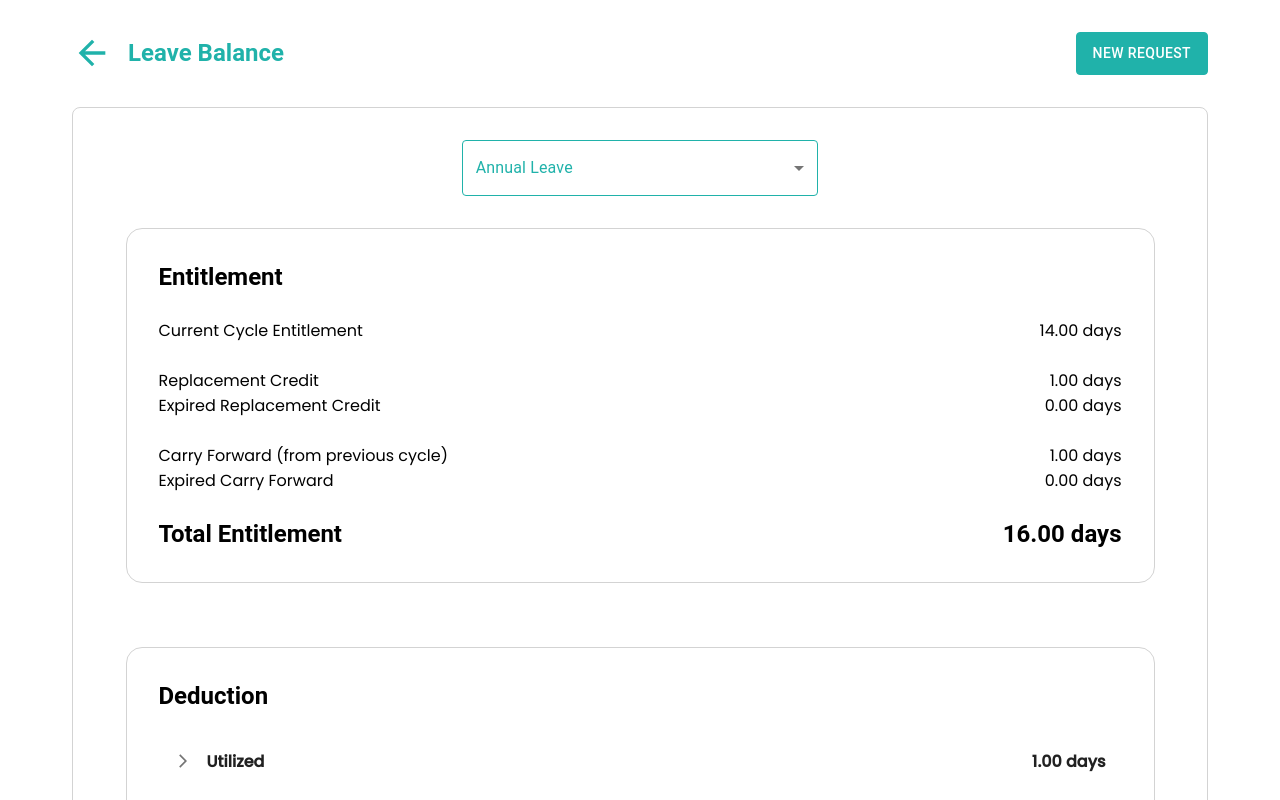
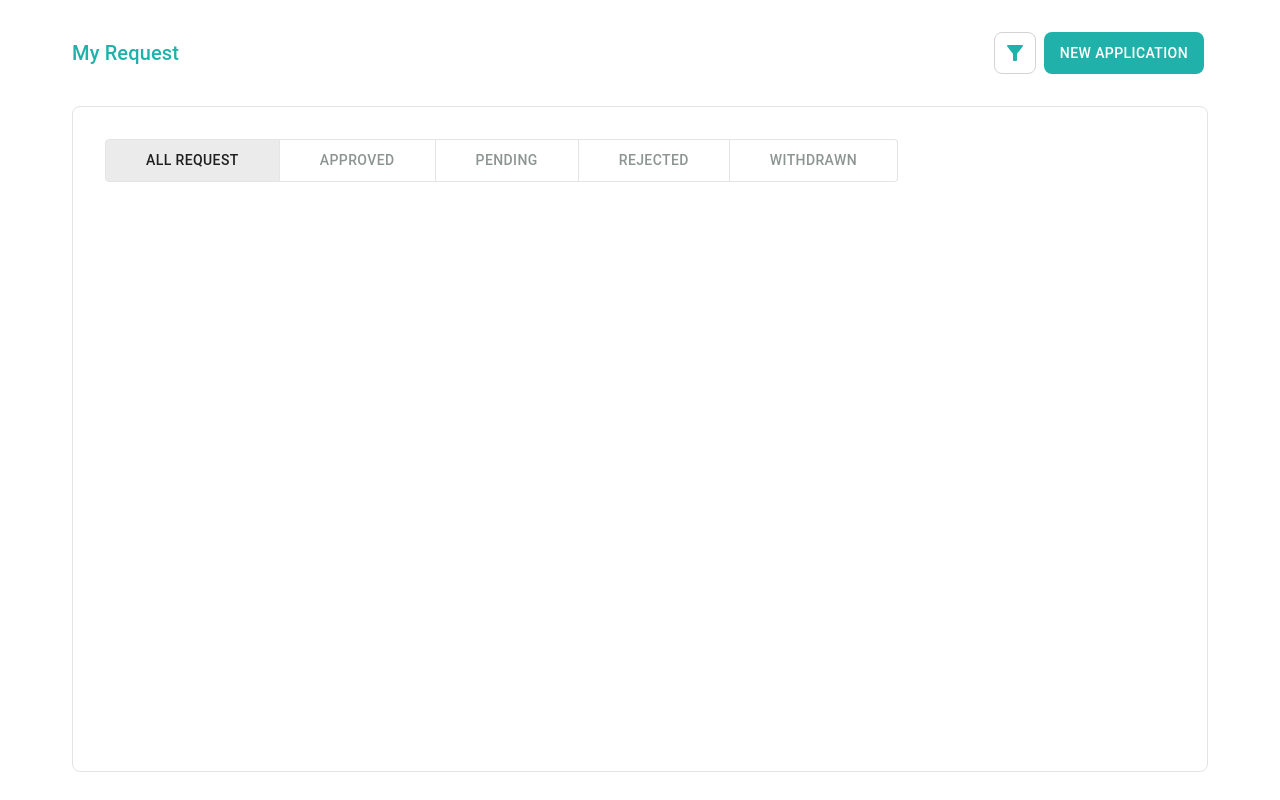
Before and after one commit to amalasyrafInvoke/hrtech-component, a React (Create React App) app: page / in a window 1280 px wide. Shown: the top 800 px of the page. Built offline with nearby package versions, Linux system fonts and the light colour scheme; a web font is replaced by a local one.

Commit message:
add my request page UI and set-up filter function

```diff
--- a/src/App.js
+++ b/src/App.js
@@ -5,7 +5,8 @@
 //   ExampleAdditionalText,
 // } from './components/screens/successfulScreen';
 // import SummaryScreen, { entitlementData, applicationSummary } from './components/screens/summaryScreen';
-import LeaveBalanceDetails from "./components/leavesBalanceDetails";
+// import LeaveBalanceDetails from './components/leavesBalanceDetails';
+import MyRequest from './components/requestPage';
 
 function App() {
   return (
@@ -18,7 +19,8 @@ function App() {
     // />
     // <SummaryScreen entitlementData={entitlementData} applicationSummary={applicationSummary} />
     // <DashboardWrapper />
-    <LeaveBalanceDetails />
+    // <LeaveBalanceDetails />
+    <MyRequest />
   );
 }
 
--- /dev/null
+++ b/src/components/requestPage/index.js
@@ -0,0 +1,67 @@
+import React, { useState } from 'react';
+import { Box, Typography, Container, Button } from '@mui/material';
+import FilterAltIcon from '@mui/icons-material/FilterAlt';
+import RequestPageFilter from './requestPageFilter';
+
+export default function MyRequest() {
+  const [requestFilter, setRequestFilter] = useState('ALL');
+
+  return (
+    <Container maxWidth='lg' sx={{ height: '100vh', p: 4 }} disableGutters>
+      {/* Page header */}
+      <Box
+        sx={{
+          display: 'flex',
+          flexDirection: 'row',
+          alignItems: 'center',
+          justifyContent: 'space-between',
+          width: '100%',
+        }}
+      >
+        <Typography variant='h6' sx={{ color: 'lightseagreen' }}>
+          My Request
+        </Typography>
+
+        <Box sx={{ display: 'flex' }}>
+          <Box
+            sx={{
+              p: 1,
+              border: '1px solid lightgray',
+              borderRadius: 2,
+              display: 'flex',
+              alignItems: 'center',
+              mx: 0.5,
+            }}
+          >
+            <FilterAltIcon sx={{ color: 'lightseagreen' }} />
+          </Box>
+          <Button
+            sx={{
+              backgroundColor: 'lightseagreen',
+              color: 'white',
+              py: 1,
+              px: 2,
+              borderRadius: 2,
+              mx: 0.5,
+            }}
+          >
+            New Application
+          </Button>
+        </Box>
+      </Box>
+
+      {/* Container for leave request list table */}
+      <Box
+        sx={{
+          border: '1px solid #E4E4E4',
+          my: 4,
+          p: 4,
+          height: '75vh',
+          borderRadius: 2,
+        }}
+      >
+        <RequestPageFilter requestFilter={requestFilter} setRequestFilter={setRequestFilter} />
+      </Box>
+    </Container>
+  );
+}
--- /dev/null
+++ b/src/components/requestPage/requestPageFilter.js
@@ -0,0 +1,47 @@
+import React from 'react';
+import { ToggleButton, ToggleButtonGroup } from '@mui/material';
+
+const requestFilterList = [
+  { title: 'All Request', value: 'ALL' },
+  { title: 'Approved', value: 'APPROVED' },
+  { title: 'Pending', value: 'PENDING' },
+  { title: 'Rejected', value: 'REJECTED' },
+  { title: 'Withdrawn', value: 'WITHDRAWN' },
+];
+
+export default function RequestPageFilter({ requestFilter, setRequestFilter }) {
+  const handleFilter = (event, newFilter) => {
+    if (newFilter) {
+      setRequestFilter(newFilter);
+    }
+  };
+
+  return (
+    <ToggleButtonGroup
+      value={requestFilter}
+      exclusive
+      onChange={handleFilter}
+      sx={{
+        width: '100%',
+        display: 'flex',
+        flexDirection: 'row',
+        alignItems: 'center',
+        justifyContent: 'flex-start',
+      }}
+    >
+      {requestFilterList.map((list) => (
+        <ToggleButton
+          value={list.value}
+          sx={{
+            px: 5,
+            py: 1,
+            border: '1px solid #E4E4E4',
+            color: '#8D9593',
+          }}
+        >
+          {list.title}
+        </ToggleButton>
+      ))}
+    </ToggleButtonGroup>
+  );
+}
```
